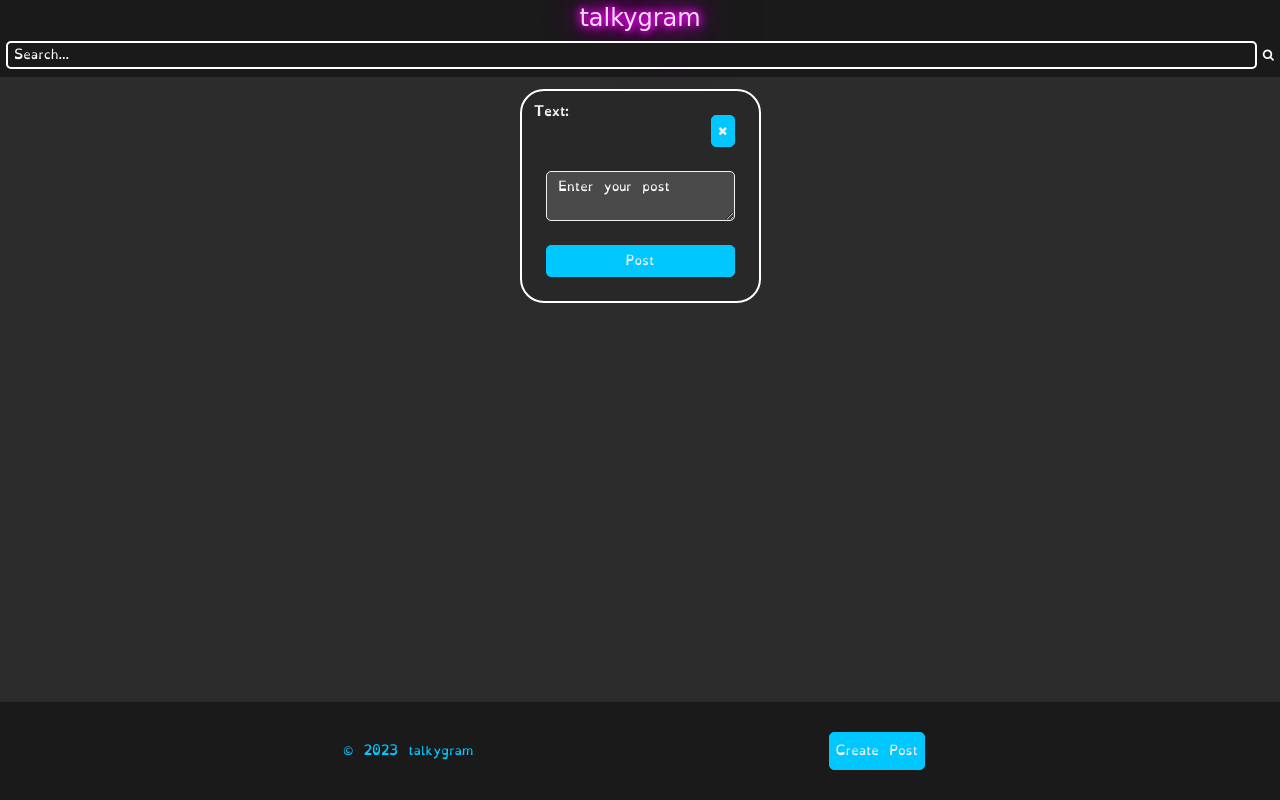
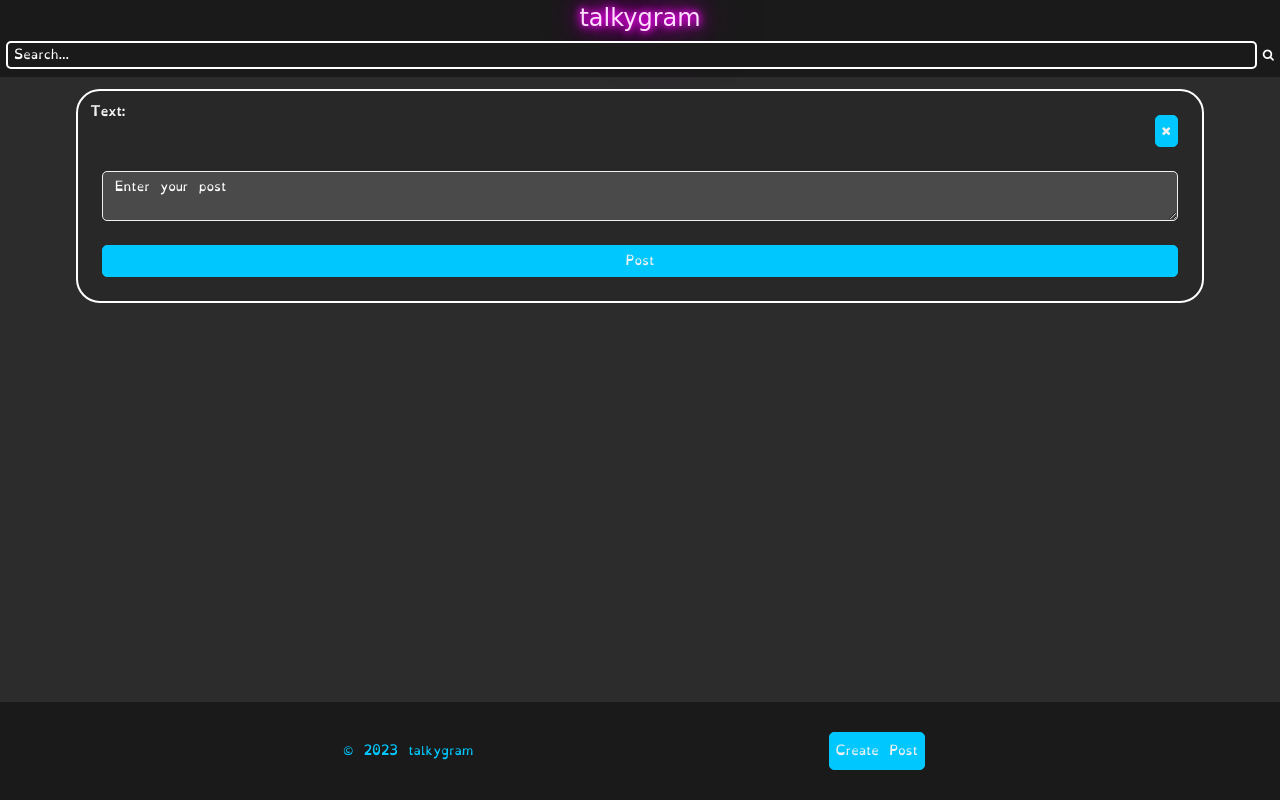
Before and after one commit to talkygram/talkygram, a website: page results.html in a window 1280 px wide. Both pictures are taken after a click on the button "Create Post". Drawn offline with Linux system fonts and the light colour scheme.

Commit message:
Revise create-post container widths

```diff
--- a/results-script.js
+++ b/results-script.js
@@ -345,6 +345,7 @@ function addInteraction(form) {
 
 loadPosts(data);
 
+// Event listeners for display toggling
 // An event listener that will hide existing posts and only display the "Text: enter your post" container.
 const toggleCreatePost = document.getElementById("new-post-button");
 toggleCreatePost.addEventListener('click', (event) => {
--- a/results.css
+++ b/results.css
@@ -203,9 +203,16 @@ main section {
     display: none;
 }
 
+#results-container {
+    width: 90%;
+}
+
+.post-text-area {
+    max-width: 98%;
+}
+
 #post-container {
-    margin-top: 2rem;
-    margin-bottom: 2rem;
+    margin-top: 2rem 0;
     width: 100%;
     max-width: 1200px;
     display: flex;
--- a/results.html
+++ b/results.html
@@ -40,7 +40,7 @@
                                 <label for="text">Text:</label>
                                 <button id="close-button" type="button"><i class="fa fa-close"></i></button>
                             </div>
-                            <textarea name="text" id="text" placeholder="Enter your post"></textarea>
+                            <textarea class="post-text-area" name="text" id="text" placeholder="Enter your post"></textarea>
                             <button id="post-button" type="submit">Post</button>
                         </form>
                     </div>
```
